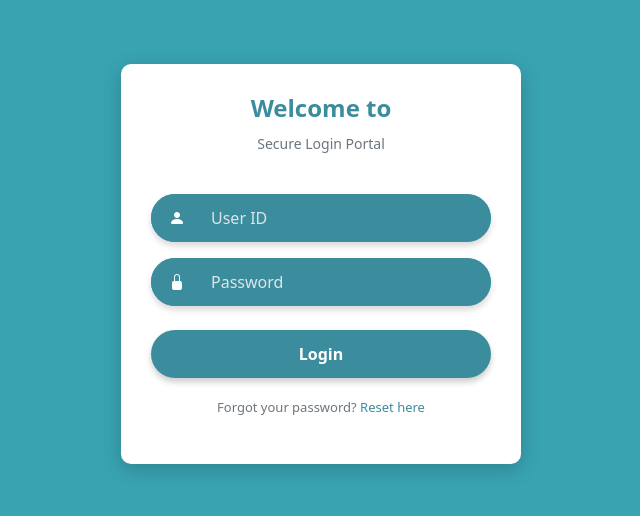
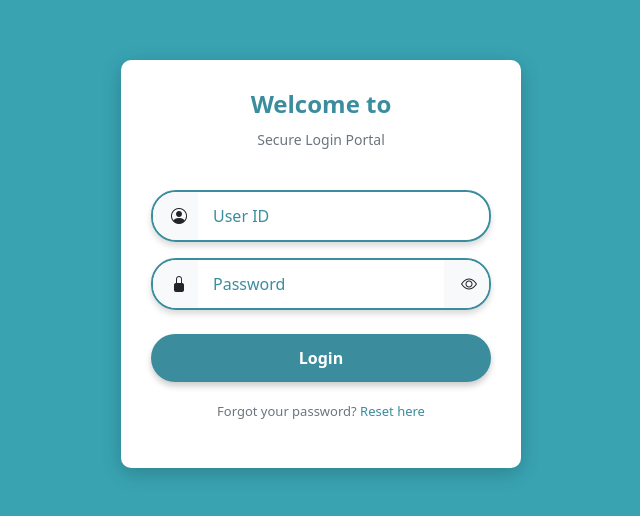
Before and after one commit to Erlangga28/MiniBanking-System, a React (Vite) app: page / in a window 1280 px wide. Shown: the part 136-652 px from the top of the page, without its empty margins (319-959 px from the left). Built offline with nearby package versions, Linux system fonts and the light colour scheme; no server answers.

Commit message:
Update CSS halaman Login

```diff
--- a/src/css/style.css
+++ b/src/css/style.css
@@ -1,5 +1,4 @@
 /* === Global Styling === */
-
 
 /* === Card Container === */
 .login-card {
@@ -35,7 +34,8 @@
 
 /* === Input Group === */
 .input-group {
-    background-color: #3b8d9e;
+  /* background-color: #3b8d9e; */
+  border: solid 2px #3b8d9e;
   border-radius: 25px;
   margin-bottom: 20px;
   box-shadow: 0 4px 6px rgba(0, 0, 0, 0.15);
@@ -43,27 +43,27 @@
 }
 
 .input-group-text {
-    background-color: #3b8d9e;
+  /* background-color: #3b8d9e; */
   border: none;
-    color: #fff;
+  /* color: #fff; */
   padding-left: 18px;
 }
 
 .form-control {
   border: none;
-    background-color: #3b8d9e;
-    color: #fff;
+  /* background-color: #3b8d9e; */
+  color: #3b8d9e;
   padding: 12px 15px;
   border-radius: 25px;
 }
 
 .form-control::placeholder {
-    color: #dce6e9;
+  color: #3b8d9e;
 }
 
 .form-control:focus {
-    background-color: #3b8d9e;
-    color: #fff;
+  /* background-color: #3b8d9e; */
+  color: #3b8d9e;
   box-shadow: none;
 }
 
--- a/src/pages/login.jsx
+++ b/src/pages/login.jsx
@@ -53,9 +53,7 @@ export default function Login() {
         ];
 
         // Cek apakah userId dan password cocok
-        const user = dummyUsers.find(
-          (u) => u.userId === userId && u.password === password
-        );
+        const user = dummyUsers.find((u) => u.userId === userId && u.password === password);
 
         await new Promise((resolve) => setTimeout(resolve, 1000)); // delay simulasi
         setLoading(false);
@@ -104,16 +102,9 @@ export default function Login() {
           {/* User ID */}
           <div className="input-group mb-3">
             <span className="input-group-text">
-              <i className="bi bi-person-fill"></i>
+              <i className="bi bi-person-circle"></i>
             </span>
-            <input
-              type="text"
-              className="form-control"
-              placeholder="User ID"
-              value={userId}
-              onChange={(e) => setUserId(e.target.value)}
-              required
-            />
+            <input type="text" className="form-control" placeholder="User ID" value={userId} onChange={(e) => setUserId(e.target.value)} required />
           </div>
 
           {/* Password */}
@@ -121,21 +112,13 @@ export default function Login() {
             <span className="input-group-text">
               <i className="bi bi-lock-fill"></i>
             </span>
-            <input
-              type="password"
-              className="form-control"
-              placeholder="Password"
-              value={password}
-              onChange={(e) => setPassword(e.target.value)}
-              required
-            />
+            <input type="password" className="form-control" placeholder="Password" value={password} onChange={(e) => setPassword(e.target.value)} required />
+            <span className="input-group-text">
+              <i className="bi bi-eye"></i>
+            </span>
           </div>
 
-          <button
-            type="submit"
-            className="btn btn-login w-100"
-            disabled={loading}
-          >
+          <button type="submit" className="btn btn-login w-100" disabled={loading}>
             {loading ? "Logging in..." : "Login"}
           </button>
         </form>
@@ -153,10 +136,7 @@ export default function Login() {
           </p>
         )}
 
-        <div
-          className="login-footer"
-          style={{ textAlign: "center", marginTop: "20px" }}
-        >
+        <div className="login-footer" style={{ textAlign: "center", marginTop: "20px" }}>
           <p>
             Forgot your password? <a href="#">Reset here</a>
           </p>
```
Lines whose indentation alone changed are shown as unchanged.
